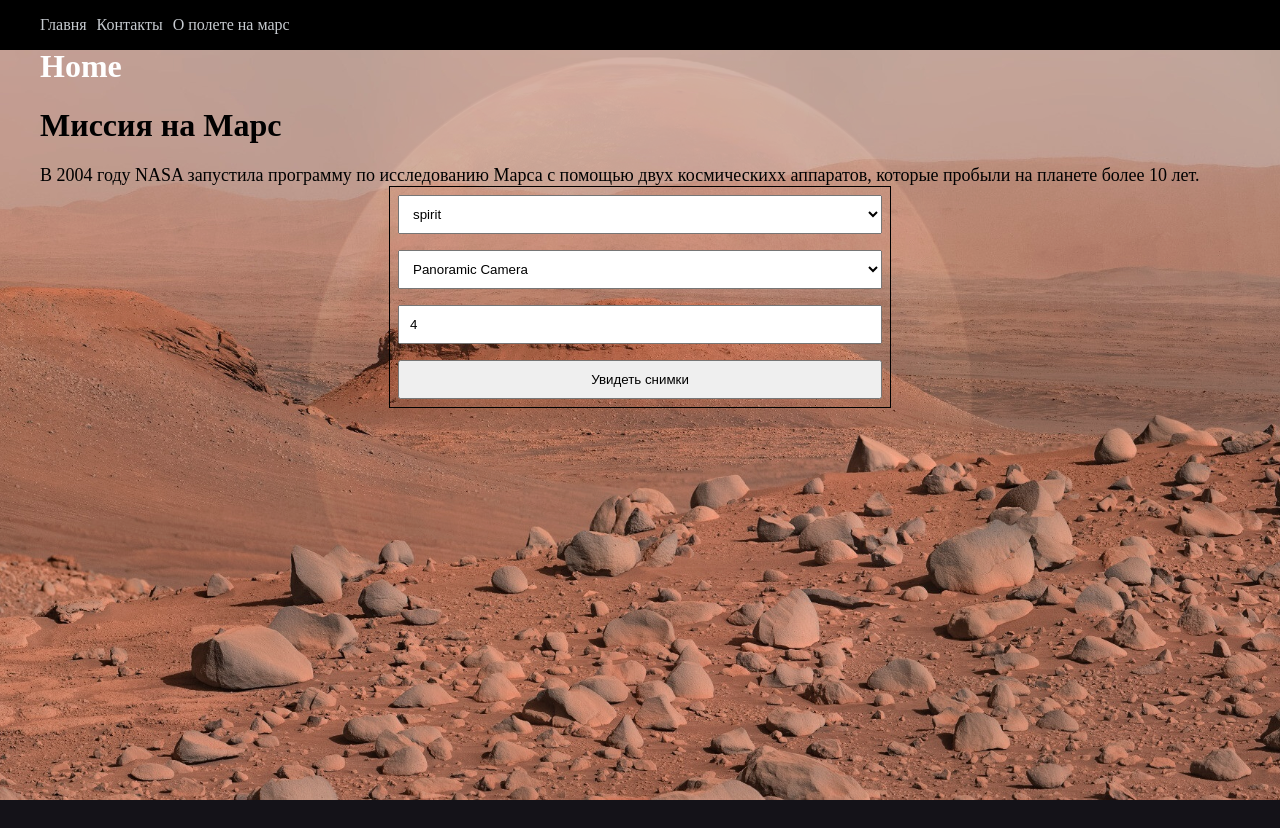
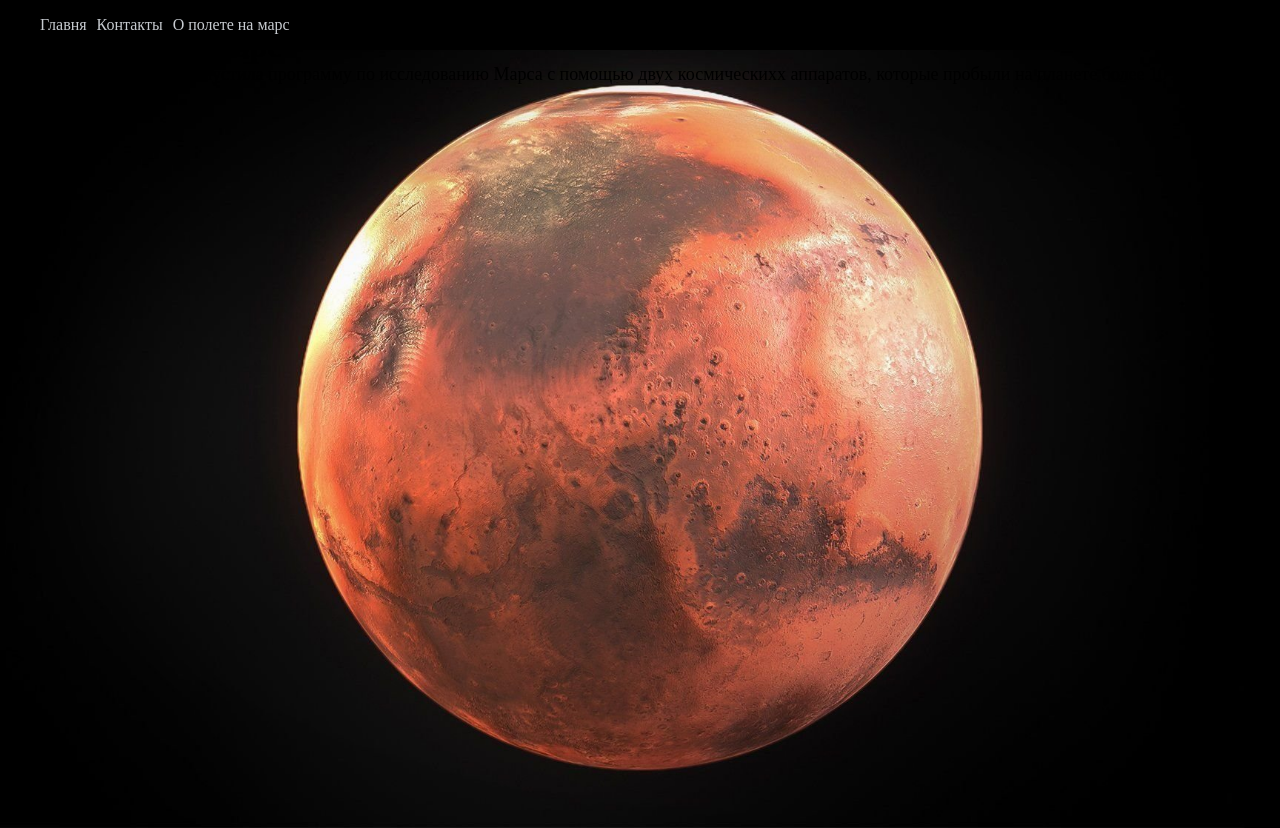
Before and after one commit to mizonov-iv/nasa-mars, a Vue app: page / in a window 1280 px wide. Built offline with nearby package versions, Linux system fonts and the light colour scheme.

Commit message:
vue router added

```diff
--- a/src/App.vue
+++ b/src/App.vue
@@ -1,214 +1,8 @@
 <template>
-  <div class="hero" v-bind:style="{ 'background-image': 'url(' + bgImage + ')' }">
-    <Navigation/>
-    <div class="container">
-      <RouterView/>
-    </div>
-
-    <form class="form" @submit.prevent="sendForm">
-      <select class="form-select" v-model="selectedRover">
-        <option class="select-option" disabled value="">Выберите ровер</option>
-        <option
-            class="select-option"
-            v-for="rover in roversList"
-            :key="rover.id"
-            :value="rover.name"
-        >
-          {{rover.name}}
-        </option>
-      </select>
-      <select class="form-select" v-model="selectedCamera" :disabled="!selectedRover">
-        <option class="select-option" disabled value="">Выберите камеру</option>
-        <option
-            class="select-option"
-            v-for="camera in cameras"
-            :key="camera"
-            :value="camera.abbreviation"
-        >
-          {{camera.name}}
-        </option>
-      </select>
-      <input
-          class="form-input"
-          type="number"
-          max="1000"
-          placeholder="Выберите день"
-          :disabled="!selectedCamera"
-          v-model="selectedSol"
-      >
-      <button class="form-btn" type="submit">Увидеть снимки</button>
-    </form>
-  </div>
-
-  <Spinner v-if="loadingStatus"/>
-
-  <ul class="images-list">
-    <li class="image-item" v-for="item in paginatedItems" :key="item.id" @click="openPopup(item)">
-      <img
-          class="item-img"
-          :src="item.img_src"
-          :alt="item.id"
-      >
-    </li>
-  </ul>
-
-  <button @click="loadMore" v-if="showLoadMoreButton">Load more</button>
-  <ImagePopup v-if="showPopup" :item="popupItem" @closePopup="closePopup"/>
-  <p v-if="message">{{message}}</p>
+  <Navigation/>
+  <RouterView/>
 </template>
 
 <script setup>
-import axios from 'axios'
-import {computed, onMounted, ref} from "vue"
-import ImagePopup from "./components/ImagePopup.vue"
-import Spinner from "./components/Spinner.vue"
 import Navigation from "./components/Navigation.vue";
-
-onMounted(() => {
-  let imgNumber = 1
-  bgImage.value = `/src/assets/${imgNumber}.jpg`
-
-  setTimeout(() => {
-    imgNumber++
-    bgImage.value = `/src/assets/${imgNumber}.jpg`
-  }, 3000)
-
-  console.log(bgImage)
-})
-
-const bgImage = ref('')
-
-
-const API_KEY = 'RRXijm1h3BtuMsaXOIKawe81ERYXsWcGVemIW8FJ'
-const roversList = [
-  {
-    id: 0,
-    name: "curiosity"
-  },
-  {
-    id: 1,
-    name: "opportunity"
-  },
-  {
-    id: 2,
-    name: "spirit"
-  }
-]
-const curiosityCameras = [
-  {
-    name: "Front Hazard Avoidance Camera",
-    abbreviation: "FHAZ"
-  },
-  {
-    name: "Rear Hazard Avoidance Camera",
-    abbreviation: "RHAZ"
-  },
-  {
-    name: "Mast Camera",
-    abbreviation: "MAST"
-  },
-  {
-    name: "Chemistry and Camera Complex",
-    abbreviation: "CHEMCAM"
-  },
-  {
-    name: "Mars Hand Lens Imager",
-    abbreviation: "MAHLI"
-  },
-  {
-    name: "Mars Descent Imager",
-    abbreviation: "MARDI"
-  },
-  {
-    name: "Navigation Camera",
-    abbreviation: "NAVCAM"
-  },
-]
-const opportunityAndSpiritCameras = [
-  {
-    name: "Front Hazard Avoidance Camera",
-    abbreviation: "FHAZ"
-  },
-  {
-    name: "Rear Hazard Avoidance Camera",
-    abbreviation: "RHAZ"
-  },
-  {
-    name: "Navigation Camera",
-    abbreviation: "NAVCAM"
-  },
-  {
-    name: "Panoramic Camera",
-    abbreviation: "PANCAM"
-  },
-  {
-    name: "Miniature Thermal Emission Spectrometer (Mini-TES)",
-    abbreviation: "MINITES"
-  },
-]
-
-const selectedRover = ref("spirit")
-const selectedCamera = ref("PANCAM")
-const selectedSol = ref(4)
-
-const message = ref()
-const loadingStatus = ref(false)
-
-const cameras = computed(() => {
-  if(selectedRover.value) {
-    if(selectedRover.value === "curiosity") {
-      return curiosityCameras
-    } else return opportunityAndSpiritCameras
-  }
-})
-
-const photos = ref([])
-
-const sendForm = () => {
-  message.value = ""
-  loadingStatus.value = true
-  axios.get(`https://api.nasa.gov/mars-photos/api/v1/rovers/${selectedRover.value}/photos?sol=${selectedSol.value}&camera=${selectedCamera.value}&api_key=${API_KEY}`)
-      .then(response => {
-        loadingStatus.value = false
-        photos.value = response.data.photos
-
-        if(!photos.value.length) {
-          message.value = "В этот день съемка с выбранной камеры не велась."
-        }
-
-        console.log(response)
-      })
-      .catch(error => {
-        console.log(error)
-      })
-}
-
-const pageSize = 6
-const currentPage = ref(1)
-
-const paginatedItems = computed(() => {
-  const startIndex = (currentPage.value - 1) * pageSize
-  const endIndex = startIndex + pageSize
-  return photos.value.slice(startIndex, endIndex)
-})
-
-const showLoadMoreButton = computed(() => {
-  return currentPage.value * pageSize < photos.value.length
-})
-
-const loadMore = () => {
-  currentPage.value++;
-}
-
-const showPopup = ref(false)
-const popupItem = ref()
-
-const openPopup = (item) => {
-  popupItem.value = item
-  showPopup.value = true
-}
-
-const closePopup = () => {
-  showPopup.value = false
-}
 </script>
--- a/src/router/router.js
+++ b/src/router/router.js
@@ -10,7 +10,7 @@ export const router = createRouter({
             component: HomeView
         },
         {
-            path: '/',
+            path: '/rover-select',
             component: RoverSelectView
         },
     ]
--- a/src/style.css
+++ b/src/style.css
@@ -1,5 +1,6 @@
+@import "styles/normalize.css";
 @import "styles/navigation.css";
-@import "styles/navigation.css";
+@import "styles/homeView.css";
 
 *,
 *::before,
@@ -33,7 +34,7 @@ body {
     background-size: cover;
     background-repeat: no-repeat;
     background-position: center;
-    transition: background-image 3s ease;
+    transition: background-image 1s ease-in-out;
 }
 
 ul {
@@ -43,6 +44,10 @@ ul {
 p {
     /*text-align: center;*/
     font-size: 18px;
+    margin: 0;
+}
+
+h1 {
     margin: 0;
 }
 
--- /dev/null
+++ b/src/styles/homeView.css
@@ -0,0 +1,5 @@
+.home-section {
+    display: flex;
+    flex-direction: column;
+    /*padding-top: 50px;*/
+}
--- a/src/views/HomeView.vue
+++ b/src/views/HomeView.vue
@@ -1,17 +1,32 @@
 <template>
-<h1 style="color: #FFFFFF">Home</h1>
-  <div>
-    <h1>Миссия на Марс</h1>
-    <p>В 2004 году NASA запустила программу по исследованию Марса с помощью двух космическихх аппаратов, которые пробыли на планете более 10 лет.</p>
+  <div class="hero" v-bind:style="{ 'background-image': 'url(' + bgImage + ')' }">
+    <section class="container home-section">
+      <header>
+        <h1>Миссия на Марс</h1>
+      </header>
+      <main>
+        <p>В 2004 году NASA запустила программу по исследованию Марса с помощью двух космическихх аппаратов, которые пробыли на планете более 10 лет.</p>
+        <router-link to="rover-select">Select</router-link>
+      </main>
+    </section>
   </div>
 </template>
 
-<script>
-export default {
-  name: "HomeView"
-}
+<script setup>
+import {onMounted, ref} from "vue";
+
+const bgImage = ref('')
+
+onMounted(() => {
+  let imgNumber = 1
+  bgImage.value = `/src/assets/${imgNumber}.jpg`
+
+  setInterval(() => {
+    imgNumber++
+    if (imgNumber === 5) {
+      imgNumber = 1
+    }
+    bgImage.value = `/src/assets/${imgNumber}.jpg`
+  }, 7000)
+})
 </script>
-
-<style scoped>
-
-</style>
--- a/src/views/RoverSelectView.vue
+++ b/src/views/RoverSelectView.vue
@@ -1,13 +1,192 @@
 <template>
 <h1>Rover Select</h1>
+  <form class="form" @submit.prevent="sendForm">
+    <select class="form-select" v-model="selectedRover">
+      <option class="select-option" disabled value="">Выберите ровер</option>
+      <option
+          class="select-option"
+          v-for="rover in roversList"
+          :key="rover.id"
+          :value="rover.name"
+      >
+        {{rover.name}}
+      </option>
+    </select>
+    <select class="form-select" v-model="selectedCamera" :disabled="!selectedRover">
+      <option class="select-option" disabled value="">Выберите камеру</option>
+      <option
+          class="select-option"
+          v-for="camera in cameras"
+          :key="camera"
+          :value="camera.abbreviation"
+      >
+        {{camera.name}}
+      </option>
+    </select>
+    <input
+        class="form-input"
+        type="number"
+        max="1000"
+        placeholder="Выберите день"
+        :disabled="!selectedCamera"
+        v-model="selectedSol"
+    >
+    <button class="form-btn" type="submit">Увидеть снимки</button>
+  </form>
+
+  <Spinner v-if="loadingStatus"/>
+
+  <ul class="images-list">
+    <li class="image-item" v-for="item in paginatedItems" :key="item.id" @click="openPopup(item)">
+      <img
+          class="item-img"
+          :src="item.img_src"
+          :alt="item.id"
+      >
+    </li>
+  </ul>
+
+  <button @click="loadMore" v-if="showLoadMoreButton">Load more</button>
+  <ImagePopup v-if="showPopup" :item="popupItem" @closePopup="closePopup"/>
+  <p v-if="message">{{message}}</p>
 </template>
 
-<script>
-export default {
-  name: "RoverSelectView"
+<script setup>
+import axios from 'axios'
+import {computed, onMounted, ref} from "vue"
+import ImagePopup from "../components/ImagePopup.vue"
+import Spinner from "../components/Spinner.vue"
+
+const API_KEY = 'RRXijm1h3BtuMsaXOIKawe81ERYXsWcGVemIW8FJ'
+const roversList = [
+  {
+    id: 0,
+    name: "curiosity"
+  },
+  {
+    id: 1,
+    name: "opportunity"
+  },
+  {
+    id: 2,
+    name: "spirit"
+  }
+]
+const curiosityCameras = [
+  {
+    name: "Front Hazard Avoidance Camera",
+    abbreviation: "FHAZ"
+  },
+  {
+    name: "Rear Hazard Avoidance Camera",
+    abbreviation: "RHAZ"
+  },
+  {
+    name: "Mast Camera",
+    abbreviation: "MAST"
+  },
+  {
+    name: "Chemistry and Camera Complex",
+    abbreviation: "CHEMCAM"
+  },
+  {
+    name: "Mars Hand Lens Imager",
+    abbreviation: "MAHLI"
+  },
+  {
+    name: "Mars Descent Imager",
+    abbreviation: "MARDI"
+  },
+  {
+    name: "Navigation Camera",
+    abbreviation: "NAVCAM"
+  },
+]
+const opportunityAndSpiritCameras = [
+  {
+    name: "Front Hazard Avoidance Camera",
+    abbreviation: "FHAZ"
+  },
+  {
+    name: "Rear Hazard Avoidance Camera",
+    abbreviation: "RHAZ"
+  },
+  {
+    name: "Navigation Camera",
+    abbreviation: "NAVCAM"
+  },
+  {
+    name: "Panoramic Camera",
+    abbreviation: "PANCAM"
+  },
+  {
+    name: "Miniature Thermal Emission Spectrometer (Mini-TES)",
+    abbreviation: "MINITES"
+  },
+]
+
+const selectedRover = ref("spirit")
+const selectedCamera = ref("PANCAM")
+const selectedSol = ref(4)
+
+const message = ref()
+const loadingStatus = ref(false)
+
+const cameras = computed(() => {
+  if(selectedRover.value) {
+    if(selectedRover.value === "curiosity") {
+      return curiosityCameras
+    } else return opportunityAndSpiritCameras
+  }
+})
+
+const photos = ref([])
+
+const sendForm = () => {
+  message.value = ""
+  loadingStatus.value = true
+  axios.get(`https://api.nasa.gov/mars-photos/api/v1/rovers/${selectedRover.value}/photos?sol=${selectedSol.value}&camera=${selectedCamera.value}&api_key=${API_KEY}`)
+      .then(response => {
+        loadingStatus.value = false
+        photos.value = response.data.photos
+
+        if(!photos.value.length) {
+          message.value = "В этот день съемка с выбранной камеры не велась."
+        }
+
+        console.log(response)
+      })
+      .catch(error => {
+        console.log(error)
+      })
+}
+
+const pageSize = 6
+const currentPage = ref(1)
+
+const paginatedItems = computed(() => {
+  const startIndex = (currentPage.value - 1) * pageSize
+  const endIndex = startIndex + pageSize
+  return photos.value.slice(startIndex, endIndex)
+})
+
+const showLoadMoreButton = computed(() => {
+  return currentPage.value * pageSize < photos.value.length
+})
+
+const loadMore = () => {
+  currentPage.value++;
+}
+
+const showPopup = ref(false)
+const popupItem = ref()
+
+const openPopup = (item) => {
+  popupItem.value = item
+  showPopup.value = true
+}
+
+const closePopup = () => {
+  showPopup.value = false
 }
 </script>
-
-<style scoped>
-
-</style>
```
Also changed, not shown: src/assets/3.jpg (added), src/assets/4.jpg (added).
